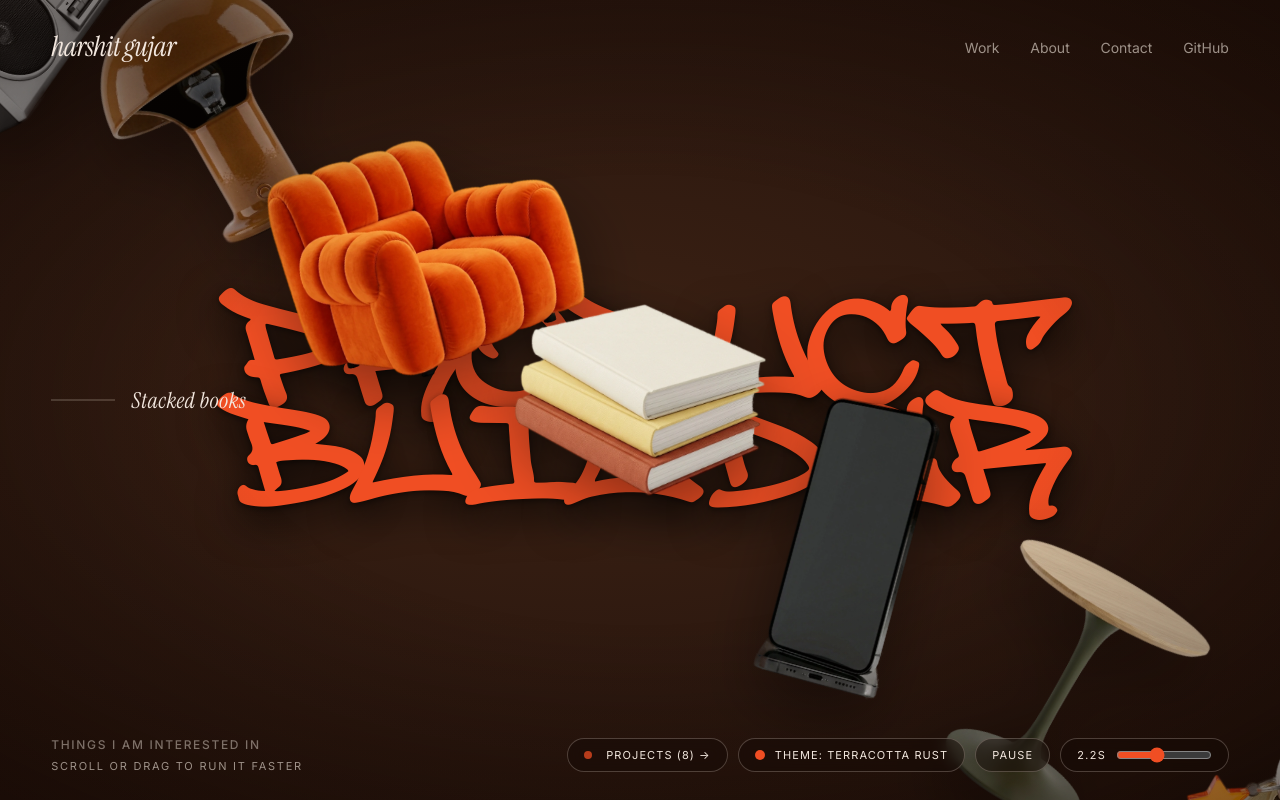
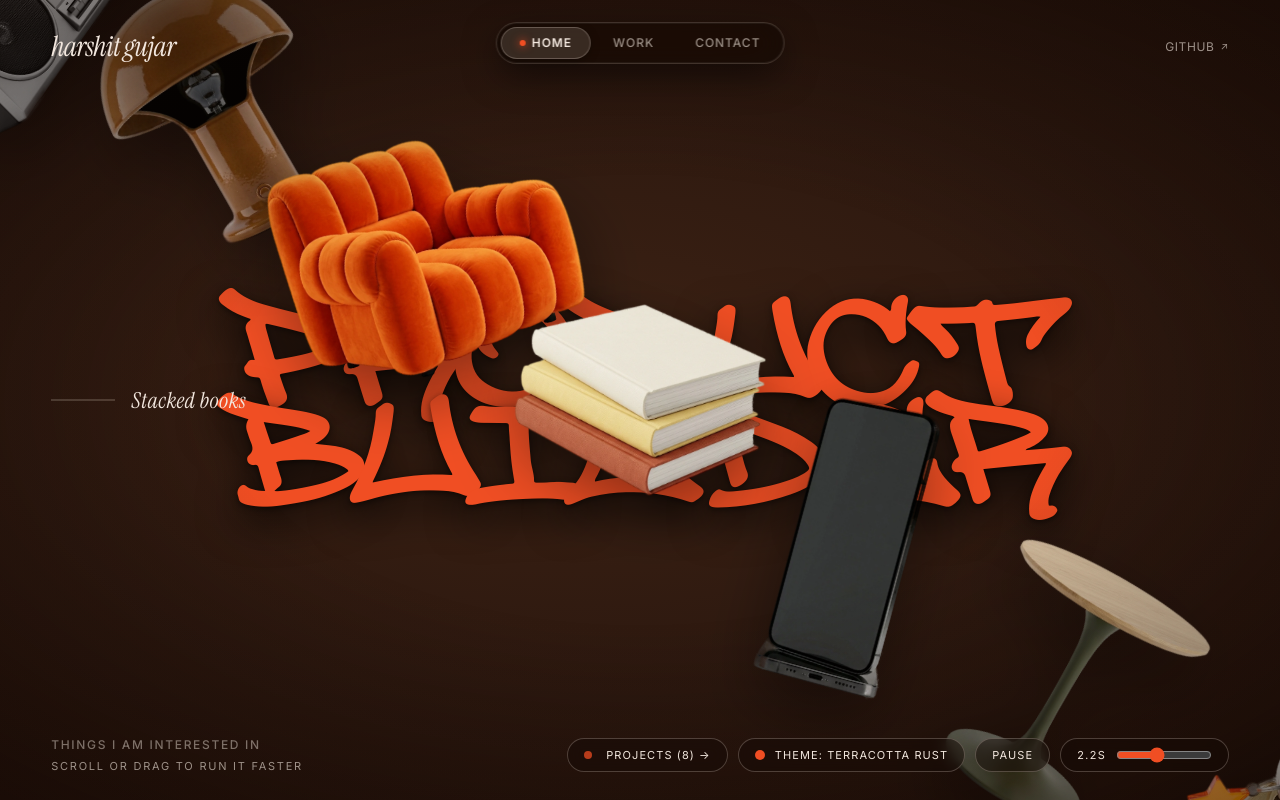
Before and after one commit to harshitgujar/portfolio, a Next.js app: page / in a window 1280 px wide. Built offline with nearby package versions, Linux system fonts and the light colour scheme.

Commit message:
feat: add floating pill navigation bar with Home, Work, and Contact sections

```diff
--- a/src/app/globals.css
+++ b/src/app/globals.css
@@ -120,6 +120,86 @@ body {
   letter-spacing: -0.03em;
   color: var(--ink);
   text-decoration: none;
+}
+
+.floating-nav {
+  position: fixed;
+  top: 22px;
+  left: 50%;
+  transform: translateX(-50%);
+  display: flex;
+  align-items: center;
+  gap: 3px;
+  padding: 4px;
+  border-radius: 9999px;
+  background: rgba(18, 10, 6, 0.65);
+  border: 1px solid rgba(240, 226, 214, 0.18);
+  backdrop-filter: blur(20px) saturate(180%);
+  -webkit-backdrop-filter: blur(20px) saturate(180%);
+  box-shadow: 0 12px 36px -4px rgba(0, 0, 0, 0.6), 0 0 0 1px rgba(255, 255, 255, 0.05) inset;
+  user-select: none;
+  z-index: 50;
+  transition: all 0.3s cubic-bezier(0.16, 1, 0.3, 1);
+}
+
+@media (max-width: 768px) {
+  .floating-nav {
+    position: fixed;
+    top: 18px;
+    right: 16px;
+    left: auto;
+    transform: none;
+  }
+}
+
+.floating-nav__item {
+  position: relative;
+  display: flex;
+  align-items: center;
+  gap: 6px;
+  padding: 6px 18px;
+  border-radius: 9999px;
+  border: 1px solid transparent;
+  background: transparent;
+  color: var(--ink-dim);
+  font-family: inherit;
+  font-size: 12px;
+  letter-spacing: 0.08em;
+  text-transform: uppercase;
+  font-weight: 500;
+  cursor: pointer;
+  transition: all 0.22s cubic-bezier(0.16, 1, 0.3, 1);
+  white-space: nowrap;
+}
+
+@media (max-width: 640px) {
+  .floating-nav__item {
+    padding: 5px 12px;
+    font-size: 11px;
+    letter-spacing: 0.05em;
+  }
+}
+
+.floating-nav__item:hover {
+  color: var(--ink);
+  background: rgba(240, 226, 214, 0.08);
+}
+
+.floating-nav__item--active {
+  color: var(--ink);
+  background: rgba(240, 226, 214, 0.14);
+  border-color: rgba(240, 226, 214, 0.25);
+  font-weight: 600;
+  box-shadow: 0 2px 10px rgba(0, 0, 0, 0.3);
+}
+
+.floating-nav__dot {
+  width: 6px;
+  height: 6px;
+  border-radius: 9999px;
+  background: var(--accent);
+  box-shadow: 0 0 8px var(--accent);
+  transition: background 0.3s ease;
 }
 
 .nav {
--- a/src/app/page.tsx
+++ b/src/app/page.tsx
@@ -122,6 +122,12 @@ export default function Home() {
 
   const currentTheme = THEMES.find((t) => t.id === selectedThemeId) ?? THEMES[0];
 
+  const activeSection = showProjects
+    ? "work"
+    : activeModal === "contact"
+      ? "contact"
+      : "home";
+
   const onCenterChange = useCallback((item: CarouselItem) => {
     setLabel(item.label);
   }, []);
@@ -159,8 +165,9 @@ export default function Home() {
         className="page__carousel"
       />
 
-      {/* Top Navigation Bar */}
-      <header className="chrome chrome--top">
+      {/* Top Header & Floating Pill Navigation Bar */}
+      <header className="chrome chrome--top w-full">
+        {/* Brand Wordmark */}
         <button
           onClick={() => {
             setActiveModal(null);
@@ -171,29 +178,63 @@ export default function Home() {
         >
           harshit gujar
         </button>
-        <nav className="nav">
+
+        {/* Floating Pill Nav Bar (Home, Work, Contact) */}
+        <nav
+          className="floating-nav"
+          role="navigation"
+          aria-label="Main Navigation"
+        >
           <button
             type="button"
-            onClick={() => setShowProjects(true)}
-            className={showProjects ? "font-semibold text-[var(--ink)]" : ""}
+            onClick={() => {
+              setShowProjects(false);
+              setActiveModal(null);
+            }}
+            className={`floating-nav__item ${activeSection === "home" ? "floating-nav__item--active" : ""}`}
+            aria-current={activeSection === "home" ? "page" : undefined}
           >
+            {activeSection === "home" && <span className="floating-nav__dot" />}
+            Home
+          </button>
+
+          <button
+            type="button"
+            onClick={() => {
+              setShowProjects(true);
+              setActiveModal(null);
+            }}
+            className={`floating-nav__item ${activeSection === "work" ? "floating-nav__item--active" : ""}`}
+            aria-current={activeSection === "work" ? "page" : undefined}
+          >
+            {activeSection === "work" && <span className="floating-nav__dot" />}
             Work
           </button>
-          <button type="button" onClick={() => setActiveModal("about")}>
-            About
-          </button>
-          <button type="button" onClick={() => setActiveModal("contact")}>
+
+          <button
+            type="button"
+            onClick={() => {
+              setActiveModal("contact");
+            }}
+            className={`floating-nav__item ${activeSection === "contact" ? "floating-nav__item--active" : ""}`}
+            aria-current={activeSection === "contact" ? "page" : undefined}
+          >
+            {activeSection === "contact" && <span className="floating-nav__dot" />}
             Contact
           </button>
-          <a
-            href="https://github.com/harshitgujar"
-            target="_blank"
-            rel="noopener noreferrer"
-            className="flex items-center gap-1"
-          >
-            GitHub
-          </a>
         </nav>
+
+        {/* Right GitHub External Link */}
+        <a
+          href="https://github.com/harshitgujar"
+          target="_blank"
+          rel="noopener noreferrer"
+          className="hidden md:flex items-center gap-1.5 text-xs tracking-wider uppercase opacity-60 hover:opacity-100 transition-opacity"
+          style={{ color: "var(--ink)" }}
+        >
+          <span>GitHub</span>
+          <span className="text-[10px]">↗</span>
+        </a>
       </header>
 
       {/* Center Dynamic Label */}
@@ -297,7 +338,7 @@ export default function Home() {
         <div
           role="dialog"
           aria-modal="true"
-          className="fixed inset-0 z-50 flex items-center justify-center p-4 sm:p-6 bg-black/60 backdrop-blur-md transition-opacity duration-300 animate-in fade-in"
+          className="fixed inset-0 z-[60] flex items-center justify-center p-4 sm:p-6 bg-black/60 backdrop-blur-md transition-opacity duration-300 animate-in fade-in"
           onClick={() => setActiveModal(null)}
         >
           <div
```
